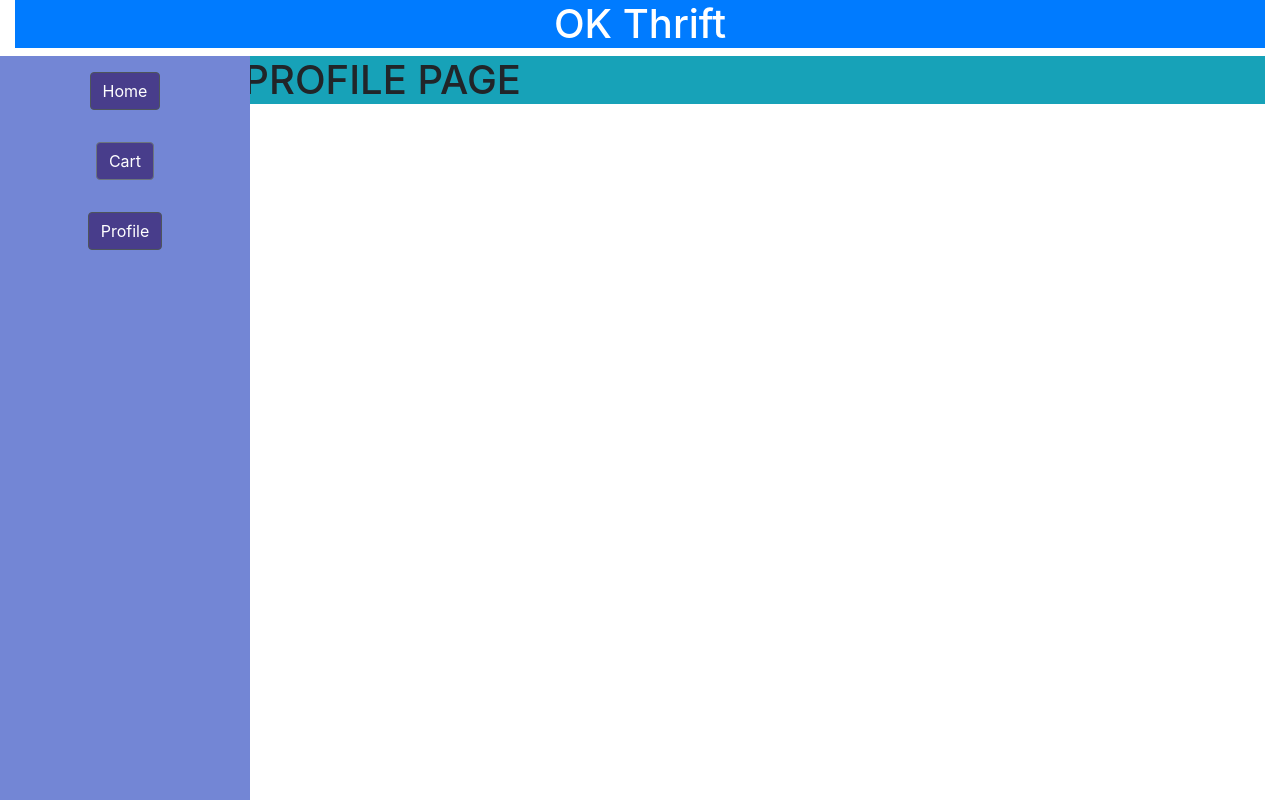
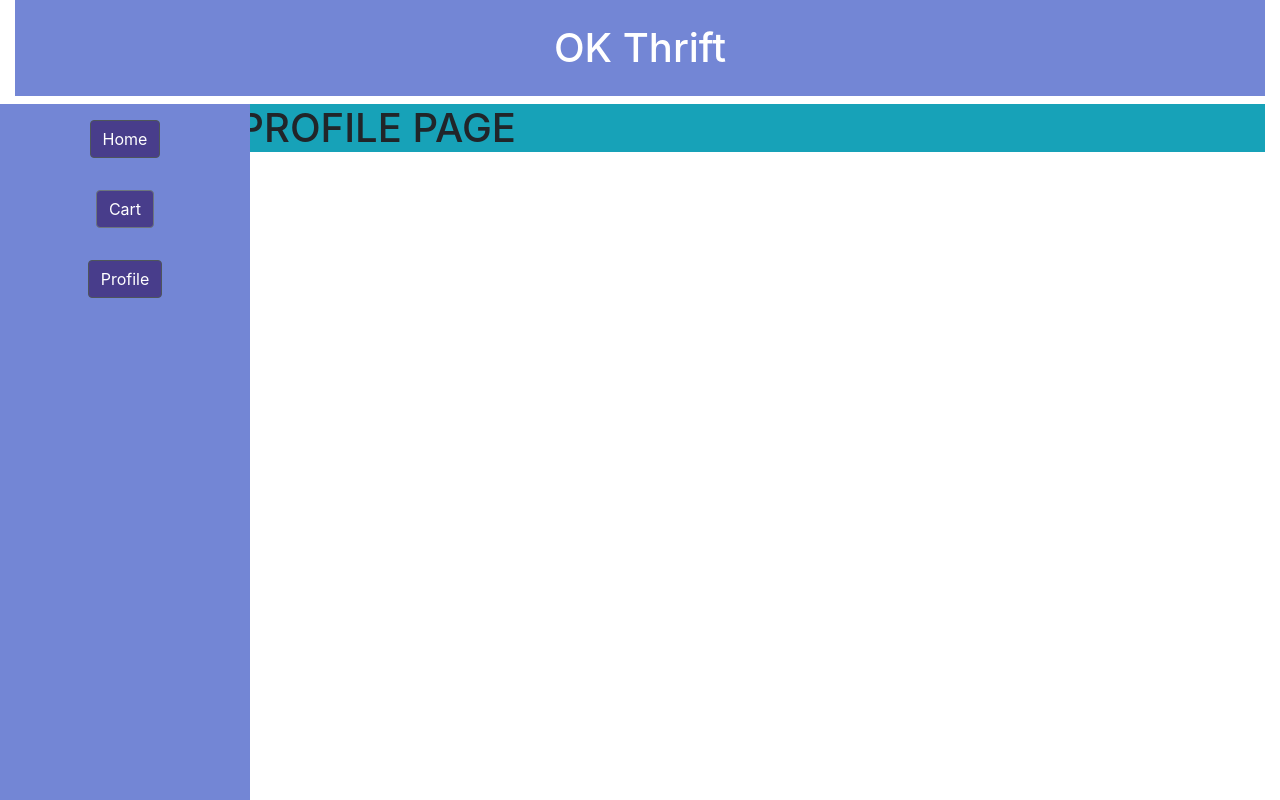
Before and after one commit to opomeroy26/OK-Thrift, a React (Create React App) app in the folder ok-thrift/: page /profile in a window 1280 px wide. Built offline with nearby package versions, Linux system fonts and the light colour scheme.

Commit message:
rough styling fixed

```diff
--- a/ok-thrift/src/components/App.js
+++ b/ok-thrift/src/components/App.js
@@ -10,17 +10,17 @@ import '../styles/index.css'
 function App() {
   return (
     <div className="container-fluid" >
-      <div className='row'>
-        <div className='col h-100'>
+      <div className='row nopadding'>
+        <div className='col h-100 nopadding no-gutters'>
          <Header />
         </div>
       </div>
 
-      <div className='row'>
-      <div className='col-2 sidebar'>
+      <div className='row nopadding'>
+      <div className='col-2 sidebar nopadding no-gutters'>
         <SideBar />
       </div>
-      <div className='col-10 switch'>
+      <div className='col-10 switch nopadding no-gutters'>
       <Switch>
         <Route exact path="/">
           <HomePage />
--- a/ok-thrift/src/components/Header.js
+++ b/ok-thrift/src/components/Header.js
@@ -1,11 +1,11 @@
 import React from "react";
 import '../styles/Header.css'
-
+import '../styles/index.css'
 
 function Header(){
     return (
-        <div id='header' className=" bg-primary text-white">
-           <h1 className="row justify-content-center">OK Thrift</h1>
+        <div id='header' className=" bg-secondary text-white ">
+           <h1 className="row justify-content-center p-4">OK Thrift</h1>
         </div>
     )
 }
--- a/ok-thrift/src/components/ProfilePage.js
+++ b/ok-thrift/src/components/ProfilePage.js
@@ -1,7 +1,7 @@
 
 function ProfilePage(){
     return (
-        <div className='bg-info container p-auto'>
+        <div className='bg-info container '>
             <h1 >PROFILE PAGE</h1>
         </div>
     )
--- a/ok-thrift/src/components/SideBar.js
+++ b/ok-thrift/src/components/SideBar.js
@@ -1,11 +1,11 @@
 import '../styles/SideBar.css'
 import {NavLink} from "react-router-dom"
-
+import '../styles/index.css'
 
 function SideBar(){
     return (
-        <div className='col wrapper'>
-            <nav id='sidebar'>
+        <div className='col wrapper nopadding'>
+            <nav id='sidebar' className='nopadding'>
                 <ul className='list-unstyled components' id='homeSubmenu'>
                 <li>
                 <NavLink  to="/" className='btn btn-secondary m-3'>
--- a/ok-thrift/src/styles/Header.css
+++ b/ok-thrift/src/styles/Header.css
@@ -1,7 +1,7 @@
-
 
 
 .bg-secondary {
     background-color: #7386D5 !important;
 
+
 }
--- a/ok-thrift/src/styles/index.css
+++ b/ok-thrift/src/styles/index.css
@@ -1,8 +1,6 @@
-.flex-container {
-    display: flex;
-}
+.nopadding {
+    padding: 0 !important;
+    margin: 0 !important;
 
-.flex-child {
-    flex: 1;
 
 }
```
